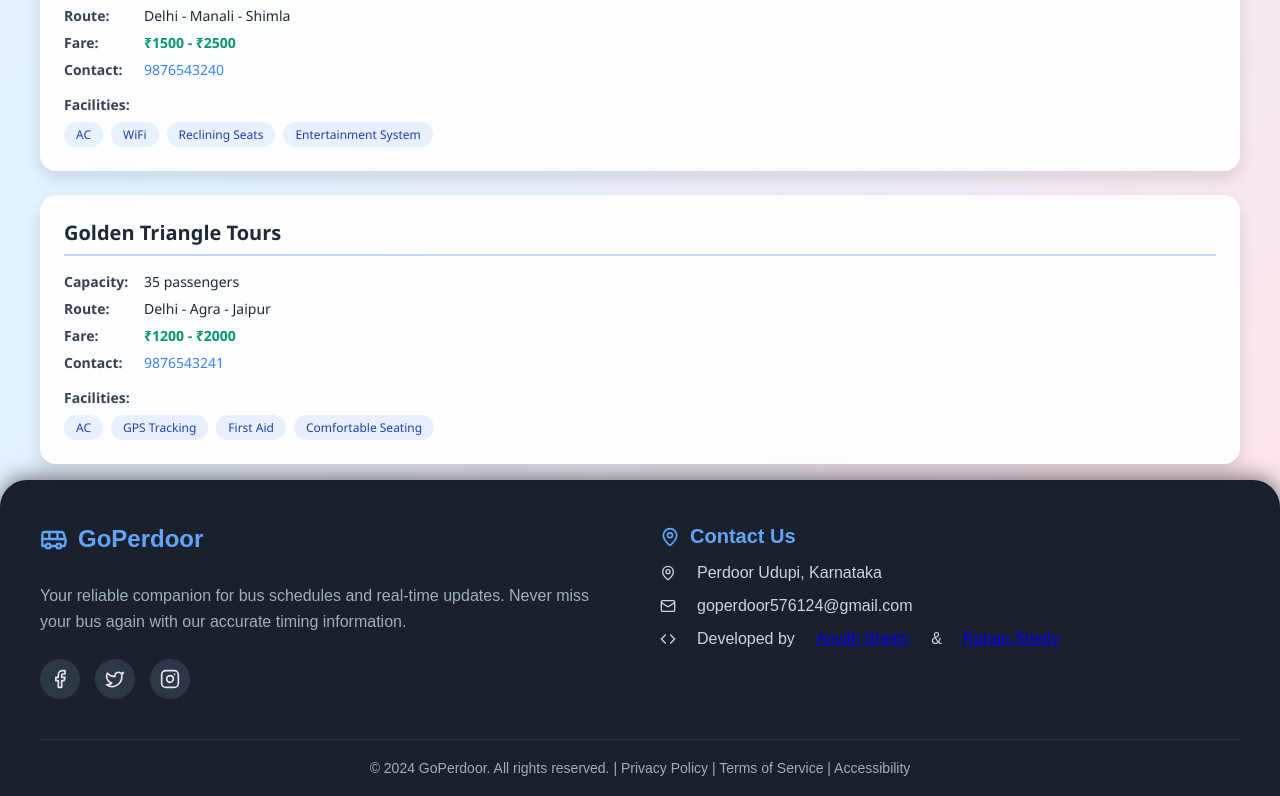
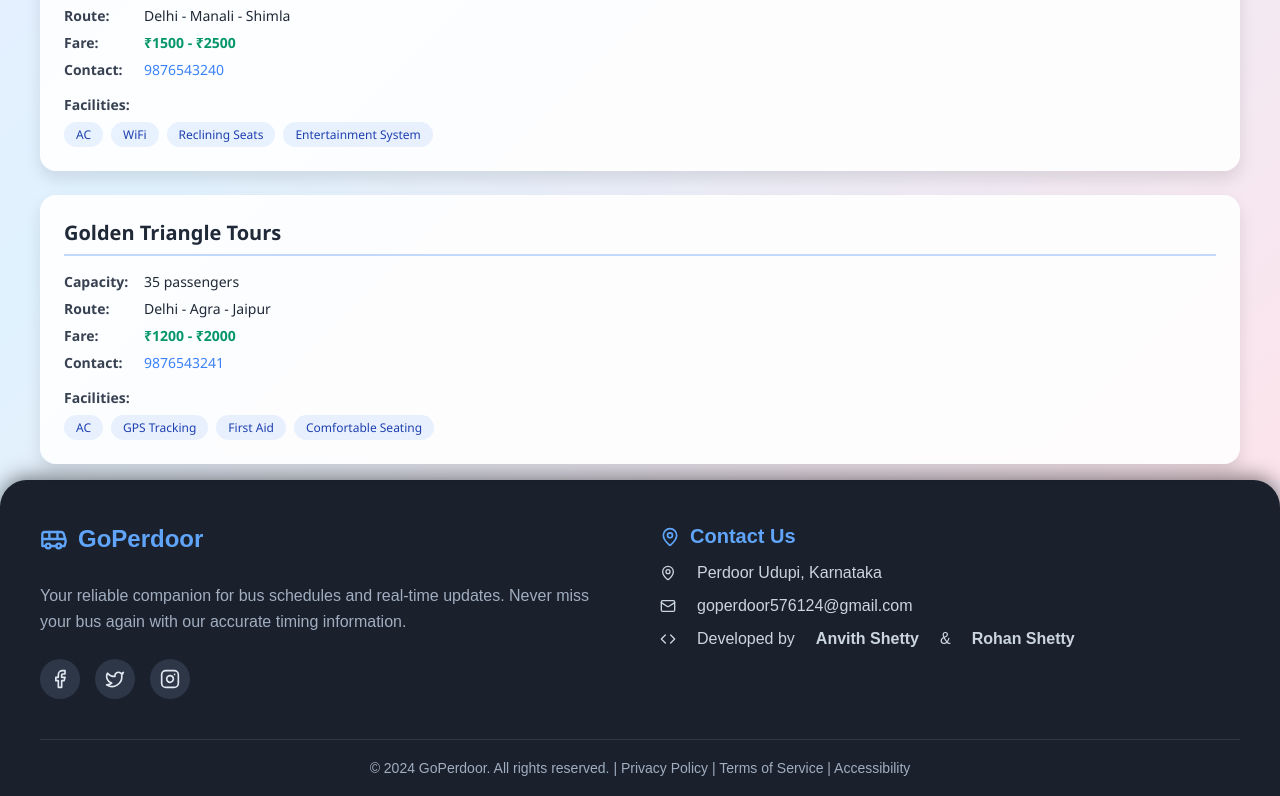
Before and after one commit to goperdoor/bus, a React (Create React App) app in the folder frontend/: page /RickshawBusManagement in a window 1280 px wide. Shown: the part 1118-1914 px from the top of the page. Built offline with nearby package versions, Linux system fonts and the light colour scheme.

Commit message:
Update Footer.js

```diff
--- a/frontend/src/components/Footer.js
+++ b/frontend/src/components/Footer.js
@@ -170,7 +170,7 @@ const Footer = () => {
 
             <div style={{ ...linkStyle, cursor: 'default' }}>
               <Code size={16} />
-             Developed by <a href="https://yourportfolio.com" className="underline">Anvith Shetty</a> & <a href="https://rohanportfolio.com" className="underline">Rohan Shetty</a>
+            Developed by <strong className="mx-1 text-white">Anvith Shetty</strong> & <strong className="text-white">Rohan Shetty</strong>
 
             </div>
 
```
